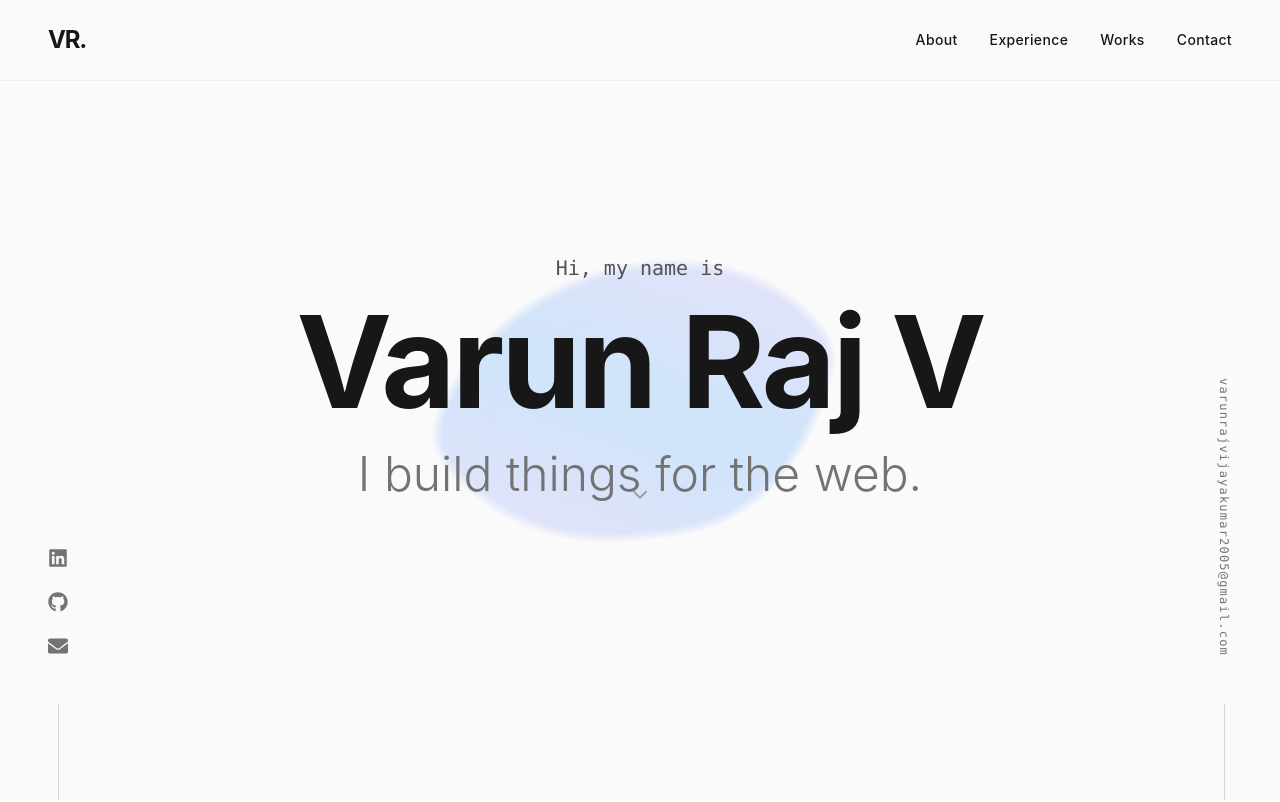
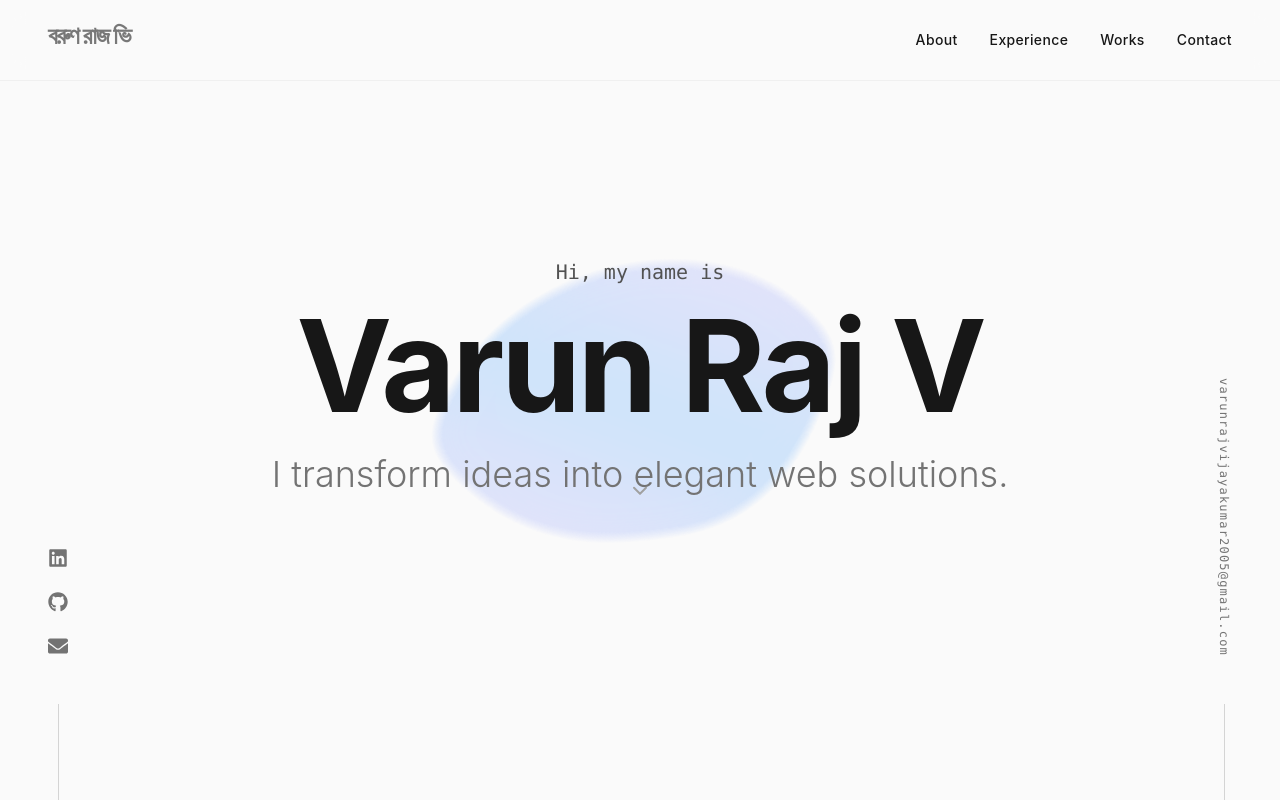
Before and after one commit to VarunRajV28/portfolio, a React (Vite) app: page / in a window 1280 px wide. Shown: the top 802 px of the page. Built offline with nearby package versions, Linux system fonts and the light colour scheme.

Commit message:
Update portfolio: Add multilingual name display and improve tagline

```diff
--- a/src/App.tsx
+++ b/src/App.tsx
@@ -8,6 +8,24 @@ import CustomCursor from './components/CustomCursor';
 
 const App: React.FC = () => {
   const [loading, setLoading] = useState(true);
+  const [nameIndex, setNameIndex] = useState(0);
+
+  // Names in 5 Indian languages
+  const names = [
+    "Varun Raj V",        // English
+    "वरुण राज वी",        // Hindi
+    "வருண் ராஜ் வி",      // Tamil
+    "বরুণ রাজ ভি",        // Bengali
+    "వరుణ్ రాజ్ వి"      // Telugu
+  ];
+
+  // Rotate through languages every 2 seconds
+  useEffect(() => {
+    const interval = setInterval(() => {
+      setNameIndex((prev) => (prev + 1) % names.length);
+    }, 2000);
+    return () => clearInterval(interval);
+  }, []);
 
   // --- 1. INITIALIZE LENIS (The God-Level Scroll) ---
   useEffect(() => {
@@ -82,12 +100,14 @@ const App: React.FC = () => {
       <div className="fixed inset-0 bg-neutral-50 flex items-center justify-center z-50">
         <div className="text-center relative">
           <motion.div
+            key={nameIndex}
             initial={{ opacity: 0, scale: 0.8, filter: 'blur(10px)' }}
             animate={{ opacity: 1, scale: 1, filter: 'blur(0px)' }}
+            exit={{ opacity: 0, scale: 0.8, filter: 'blur(10px)' }}
             transition={{ duration: 0.8 }}
-            className="text-8xl md:text-9xl font-bold mb-4 tracking-tighter"
+            className="text-5xl md:text-7xl font-bold mb-4 tracking-tighter"
           >
-            VR
+            {names[nameIndex]}
           </motion.div>
           <motion.div
             className="w-full h-1 bg-black rounded-full"
@@ -112,7 +132,15 @@ const App: React.FC = () => {
         className="fixed top-0 w-full bg-neutral-50/80 backdrop-blur-md z-50 border-b border-neutral-200/50"
       >
         <div className="max-w-7xl mx-auto px-6 md:px-12 py-6 flex justify-between items-center">
-          <div className="text-2xl font-bold tracking-tighter">VR.</div>
+          <motion.div
+            key={nameIndex}
+            initial={{ opacity: 0, y: -10 }}
+            animate={{ opacity: 1, y: 0 }}
+            transition={{ duration: 0.5 }}
+            className="text-xl md:text-2xl font-bold tracking-tighter"
+          >
+            {names[nameIndex]}
+          </motion.div>
           <div className="flex gap-8 text-sm font-medium tracking-wide">
             {['About', 'Experience', 'Works', 'Contact'].map((item) => (
               <a
@@ -228,9 +256,9 @@ const App: React.FC = () => {
             initial={{ opacity: 0, y: 30, filter: 'blur(10px)' }}
             animate={{ opacity: 1, y: 0, filter: 'blur(0px)' }}
             transition={{ delay: 0.4, duration: 1, ease: "easeOut" }}
-            className="text-3xl md:text-5xl font-light text-neutral-500 mb-12"
+            className="text-2xl md:text-4xl font-light text-neutral-500 mb-12"
           >
-            I build things for the web.
+            I transform ideas into elegant web solutions.
           </motion.h2>
 
           <motion.div
```
